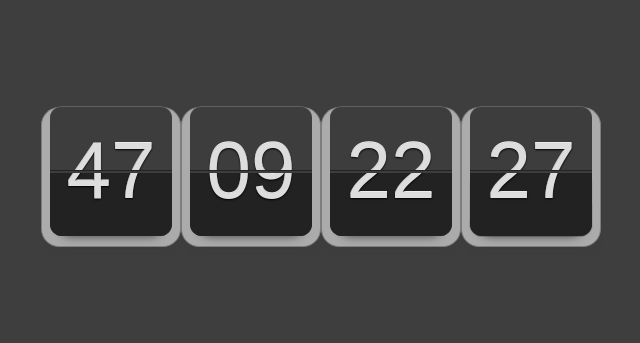
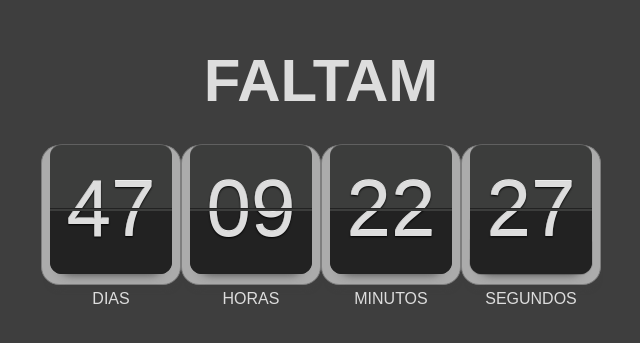
Before and after one commit to Dailton-Bastos/Countdown, a React (Vite) app: page / in a window 1280 px wide. Shown: the part 223-566 px from the top of the page, without its empty margins (319-959 px from the left). Built offline with nearby package versions, Linux system fonts and the light colour scheme.

Commit message:
chore: add countdown title

```diff
--- a/src/components/Countdown/global.css
+++ b/src/components/Countdown/global.css
@@ -4,8 +4,16 @@
   display: flex;
   align-items: center;
   justify-content: center;
-  gap: 45px;
+  flex-direction: column;
+  /* gap: 45px; */
   min-height: 100vh;
+}
+
+.countdown__title h2 {
+  margin-bottom: 30px;
+  color: #dddddd;
+  text-transform: uppercase;
+  font-size: 60px;
 }
 
 .countdown__blockTime {
@@ -35,6 +43,4 @@
   display: flex;
   align-items: center;
   justify-content: center;
-  margin: 0 auto;
-  min-height: 100vh;
 }
--- a/src/components/Countdown/index.tsx
+++ b/src/components/Countdown/index.tsx
@@ -99,11 +99,25 @@ export const Countdown = ({ futureDate }: Props) => {
 
   return (
     <>
-      <div className="flipClock">
-        <FlipUnitContainer unit="days" digit={remainingTimeDays.days} shuffle={remainingTimeDays.shuffle} />
-        <FlipUnitContainer unit="hours" digit={remainingTimeHours.hours} shuffle={remainingTimeHours.shuffle} />
-        <FlipUnitContainer unit="minutes" digit={remainingTimeMinutes.minutes} shuffle={remainingTimeMinutes.shuffle} />
-        <FlipUnitContainer unit="seconds" digit={remainingTimeSeconds.seconds} shuffle={remainingTimeSeconds.shuffle} />
+      <div className="countdown">
+        <div className="countdown__title">
+          <h2>Faltam</h2>
+        </div>
+
+        <div className="flipClock">
+          <FlipUnitContainer unit="Dias" digit={remainingTimeDays.days} shuffle={remainingTimeDays.shuffle} />
+          <FlipUnitContainer unit="Horas" digit={remainingTimeHours.hours} shuffle={remainingTimeHours.shuffle} />
+          <FlipUnitContainer
+            unit="Minutos"
+            digit={remainingTimeMinutes.minutes}
+            shuffle={remainingTimeMinutes.shuffle}
+          />
+          <FlipUnitContainer
+            unit="Segundos"
+            digit={remainingTimeSeconds.seconds}
+            shuffle={remainingTimeSeconds.shuffle}
+          />
+        </div>
       </div>
 
       {/* <div className="countdown">
--- a/src/components/FlipUnitContainer/index.tsx
+++ b/src/components/FlipUnitContainer/index.tsx
@@ -6,14 +6,14 @@ import './styles.css';
 interface Props {
   digit: number;
   shuffle: boolean;
-  unit: 'days' | 'hours' | 'minutes' | 'seconds';
+  unit: 'Dias' | 'Horas' | 'Minutos' | 'Segundos';
 }
 
 export const FlipUnitContainer = ({ digit, shuffle, unit }: Props) => {
   let previousDigit = digit + 1;
   const currentDigit = digit.toString().padStart(2, '0');
 
-  if (unit !== 'hours') {
+  if (unit !== 'Horas') {
     previousDigit = previousDigit === 60 ? 59 : previousDigit;
   } else {
     previousDigit = previousDigit === 24 ? 23 : previousDigit;
@@ -29,6 +29,7 @@ export const FlipUnitContainer = ({ digit, shuffle, unit }: Props) => {
   const animation2 = !shuffle ? 'fold' : 'unfold';
 
   return (
+    <div className="flipClockCard">
       <div className="flipClock__Card">
         <div className="flipUnitContainer">
           <StaticCard position="upperCard" digit={currentDigitFormatted} />
@@ -38,5 +39,8 @@ export const FlipUnitContainer = ({ digit, shuffle, unit }: Props) => {
           <AnimatedCard digit={digit2} animation={animation2} />
         </div>
       </div>
+
+      <span className="flipClockCard__title">{unit}</span>
+    </div>
   );
 };
--- a/src/components/FlipUnitContainer/styles.css
+++ b/src/components/FlipUnitContainer/styles.css
@@ -14,6 +14,19 @@
   100% {
     transform: rotateX(0deg);
   }
+}
+
+.flipClockCard {
+  display: flex;
+  flex-direction: column;
+  align-items: center;
+  justify-content: center;
+}
+
+.flipClockCard__title {
+  padding-top: 5px;
+  text-transform: uppercase;
+  color: #dddddd;
 }
 
 .flipClock__Card {
@@ -112,6 +125,7 @@
   background-color: #3c3d3c;
   border-top-left-radius: 12px;
   border-top-right-radius: 12px;
+  border-top: 1px solid #606060;
 }
 
 .flipCard.fold span {
```
Lines whose indentation alone changed are shown as unchanged.
